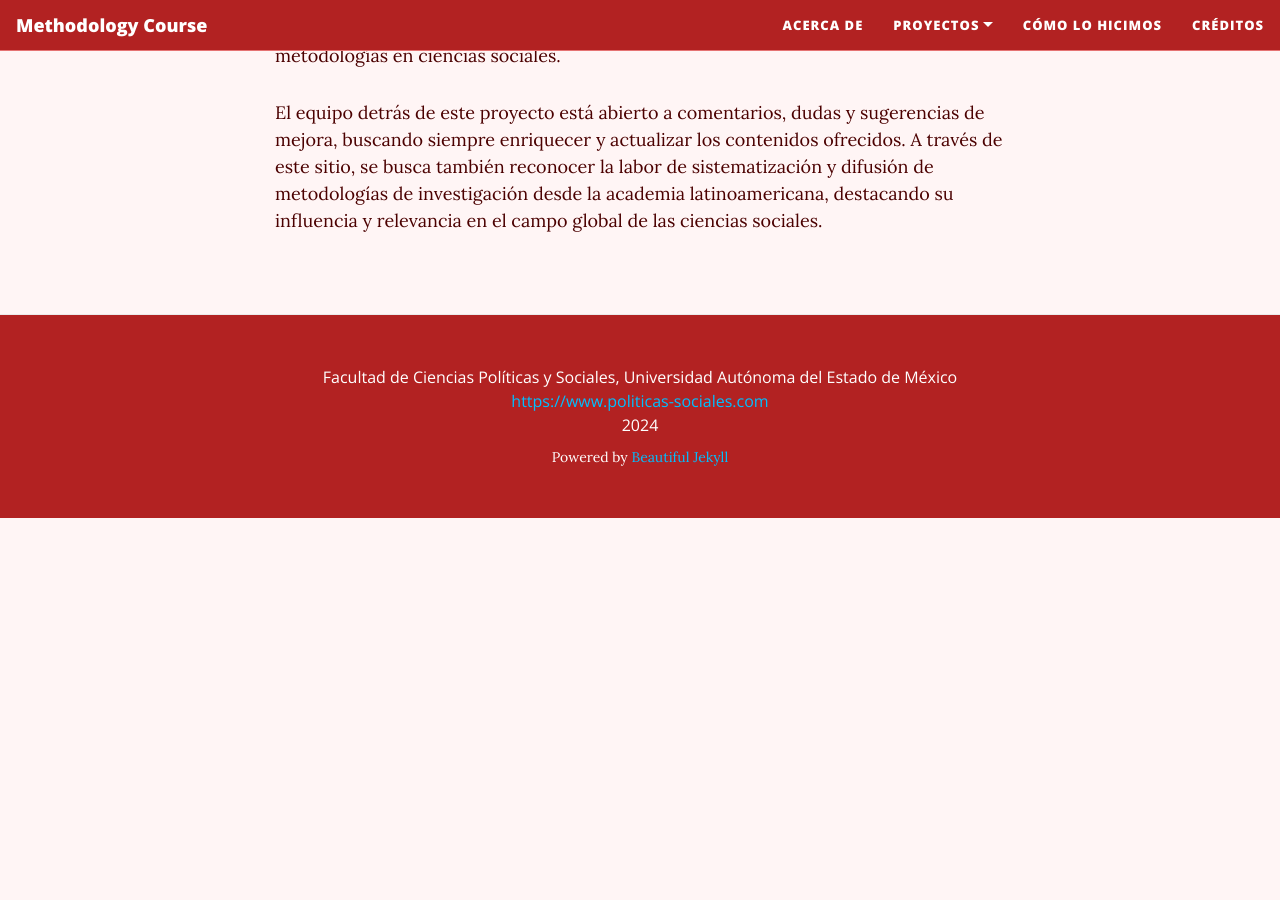
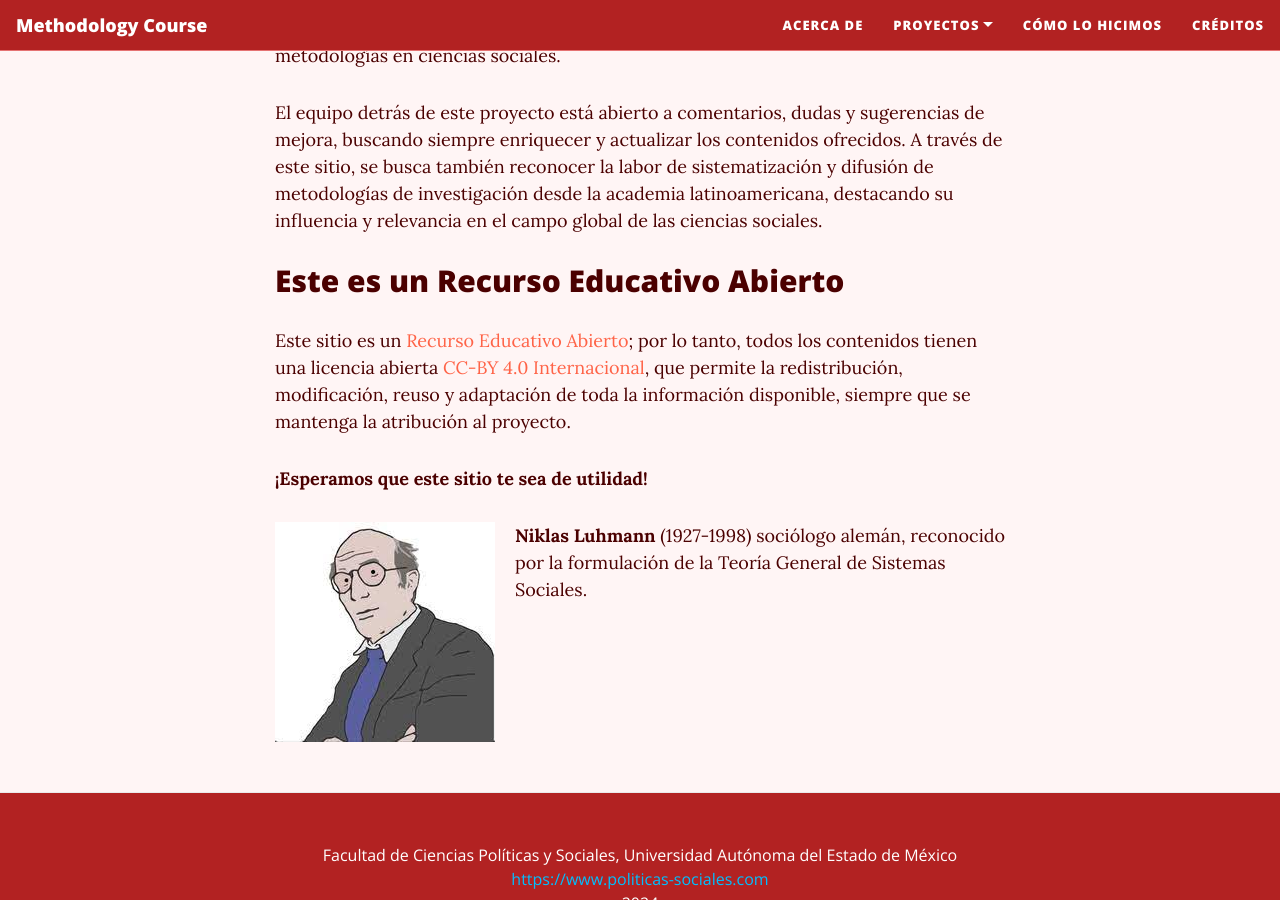
Before and after one commit to rosariorogel/metodologia, a Jekyll site: the page built from _pages/about.md, in a window 1280 px wide and 900 px high, scrolled down 1430 px. Built offline with Jekyll 4.4.1, drawn with Linux system fonts in a browser that asks for light colours; nearby versions of some CDN libraries; before the commit the page ends 1948 px from its top, so only the background shows below that.

Commit message:
Update about.md

```diff
--- a/_pages/about.md
+++ b/_pages/about.md
@@ -26,3 +26,15 @@ En este sitio, los usuarios encontrarán una variedad de proyectos que abarcan d
 Este proyecto destaca la importancia de las estrategias de Pedagogía Digital, permitiendo a los alumnos aprender de manera práctica mientras colaboran en el diseño y desarrollo de contenido educativo. Todos los recursos y entradas en este sitio están en constante actualización y construcción, con el fin de promover el análisis, el diálogo y el intercambio de ideas para una comprensión más profunda de las metodologías en ciencias sociales.
 
 El equipo detrás de este proyecto está abierto a comentarios, dudas y sugerencias de mejora, buscando siempre enriquecer y actualizar los contenidos ofrecidos. A través de este sitio, se busca también reconocer la labor de sistematización y difusión de metodologías de investigación desde la academia latinoamericana, destacando su influencia y relevancia en el campo global de las ciencias sociales.
+
+## Este es un Recurso Educativo Abierto
+
+Este sitio es un [Recurso Educativo Abierto](https://es.wikipedia.org/wiki/Recursos_educativos_abiertos); por lo tanto, todos los contenidos tienen una licencia abierta [CC-BY 4.0 Internacional](https://creativecommons.org/licenses/by/4.0/deed.es), que permite la redistribución, modificación, reuso y adaptación de toda la información disponible, siempre que se mantenga la atribución al proyecto.
+
+**¡Esperamos que este sitio te sea de utilidad!**
+
+<div style="clear:both"></div>
+
+<img src="{{ site.baseurl }}/assets/img/Luhmann.jpeg" style="float: left; padding-right: 20px;"> **Niklas Luhmann** (1927-1998) sociólogo alemán, reconocido por la formulación de la Teoría General de Sistemas Sociales.
+
+<div style="clear:both"></div>
```
